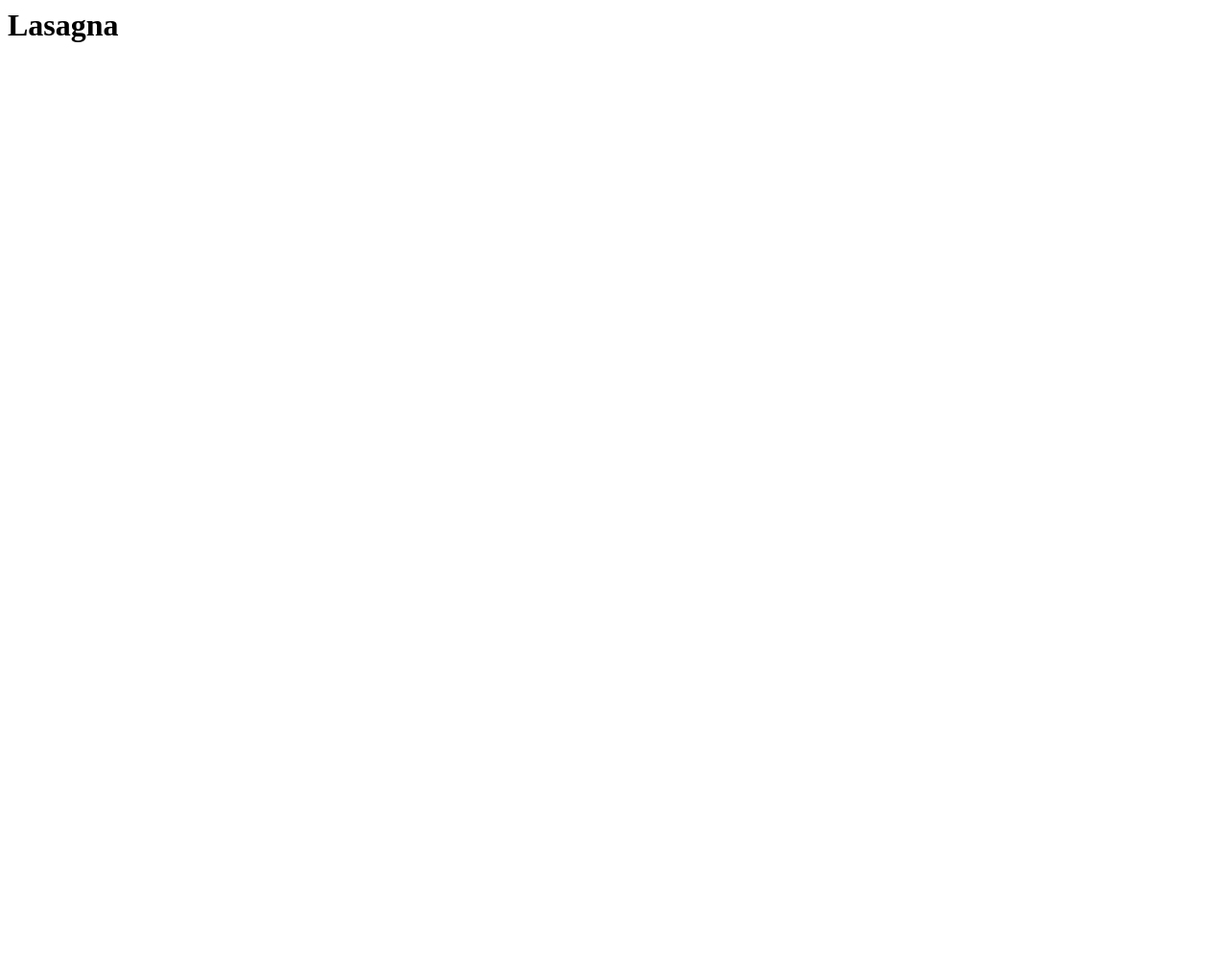
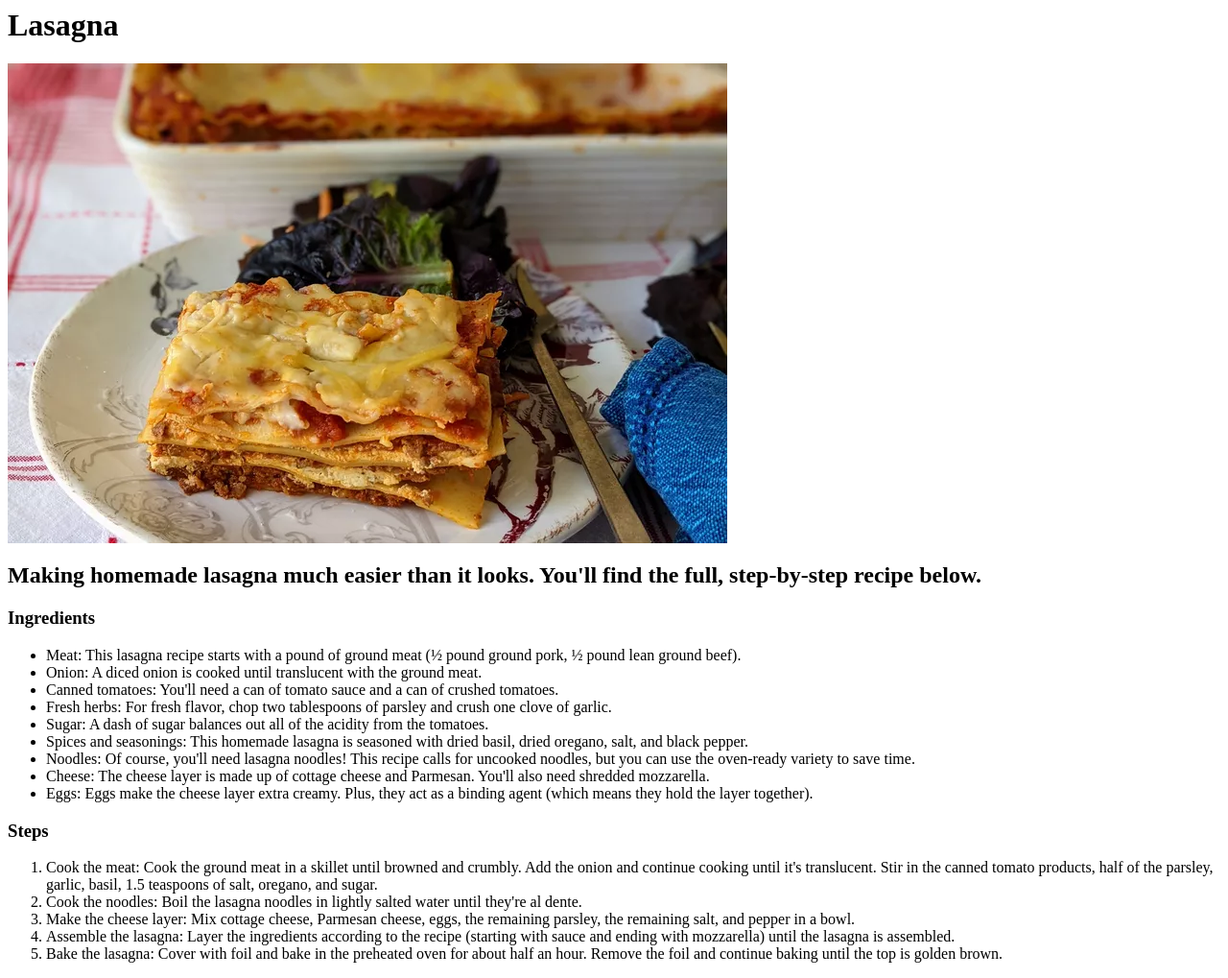
Before and after one commit to jrdxr/odin-recipes, a plain HTML site: page recipes/lasagna.html in a window 1280 px wide. Shown: the whole page at 96% size. Before the commit the page ends 800 px from the top, so only its background shows below. Drawn offline with Linux system fonts and the light colour scheme.

Commit message:
finish lasagna page and add chicken curry, hibachi chicken pages.

```diff
--- a/recipes/lasagna.html
+++ b/recipes/lasagna.html
@@ -6,6 +6,46 @@
         </head>
         <body>
             <h1>Lasagna</h1>
+            <img src="../images/lasagna-recipe.webp" alt="Delicous homemade lasagna on a plate">
+            <h2>Making homemade lasagna much easier than it looks. You'll find the full, step-by-step recipe below.</h2>
+            <h3>Ingredients</h3>
+            <ul>
+                <li>
+                    Meat: This lasagna recipe starts with a pound of ground meat (½ pound ground pork, ½ pound lean ground beef).
+                </li>
+                <li>
+                    Onion: A diced onion is cooked until translucent with the ground meat.
+                </li>
+                <li>
+                    Canned tomatoes: You'll need a can of tomato sauce and a can of crushed tomatoes.
+                </li>
+                <li>
+                    Fresh herbs: For fresh flavor, chop two tablespoons of parsley and crush one clove of garlic.
+                </li>
+                <li>
+                    Sugar: A dash of sugar balances out all of the acidity from the tomatoes.
+                </li>
+                <li>
+                    Spices and seasonings: This homemade lasagna is seasoned with dried basil, dried oregano, salt, and black pepper.
+                </li>
+                <li>
+                    Noodles: Of course, you'll need lasagna noodles! This recipe calls for uncooked noodles, but you can use the oven-ready variety to save time.
+                </li>
+                <li>
+                    Cheese: The cheese layer is made up of cottage cheese and Parmesan. You'll also need shredded mozzarella.
+                </li>
+                <li>
+                    Eggs: Eggs make the cheese layer extra creamy. Plus, they act as a binding agent (which means they hold the layer together).
+                </li>
+            </ul>
+            <h3>Steps</h3>
+            <ol>
+                <li>Cook the meat: Cook the ground meat in a skillet until browned and crumbly. Add the onion and continue cooking until it's translucent. Stir in the canned tomato products, half of the parsley, garlic, basil, 1.5 teaspoons of salt, oregano, and sugar.</li>
+                <li>Cook the noodles: Boil the lasagna noodles in lightly salted water until they're al dente.</li>
+                <li>Make the cheese layer: Mix cottage cheese, Parmesan cheese, eggs, the remaining parsley, the remaining salt, and pepper in a bowl.</li>
+                <li>Assemble the lasagna: Layer the ingredients according to the recipe (starting with sauce and ending with mozzarella) until the lasagna is assembled.</li>
+                <li>Bake the lasagna: Cover with foil and bake in the preheated oven for about half an hour. Remove the foil and continue baking until the top is golden brown.</li>
+            </ol>
         </body>
     </html>
 </DOCTYPE>
```
Also changed, not shown: index.html (+4 -0 lines), recipes/chicken-curry.html (added, +40 -0 lines), recipes/hibachi-chicken.html (added, +44 -0 lines), images/curry-recipe.webp (added), images/hibachi-recipe.webp (added), images/lasagna-recipe.webp (added).
